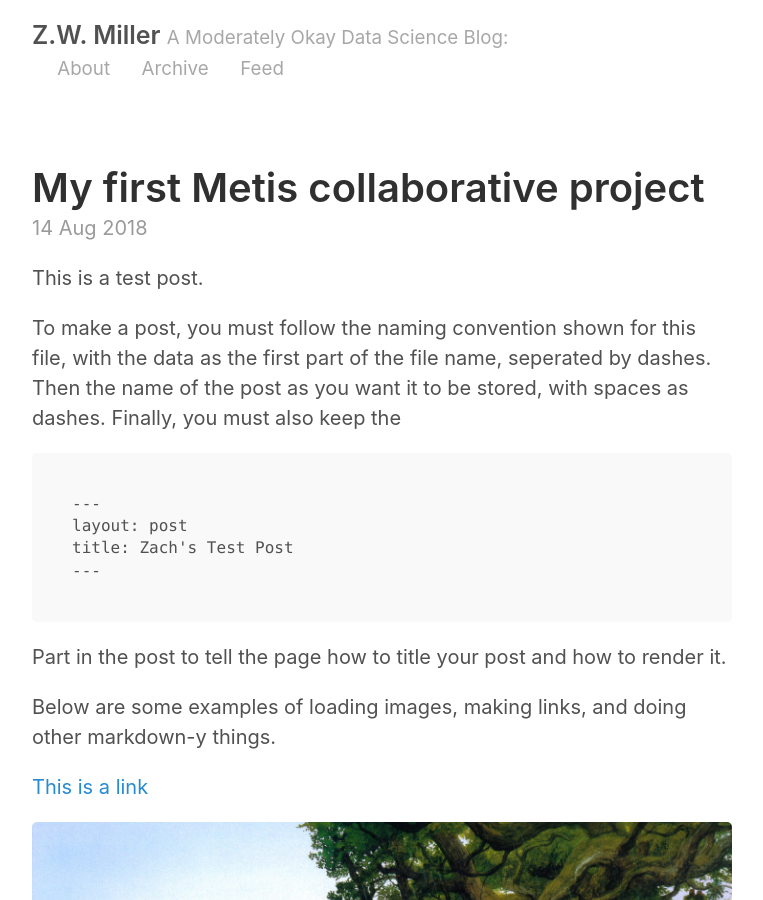
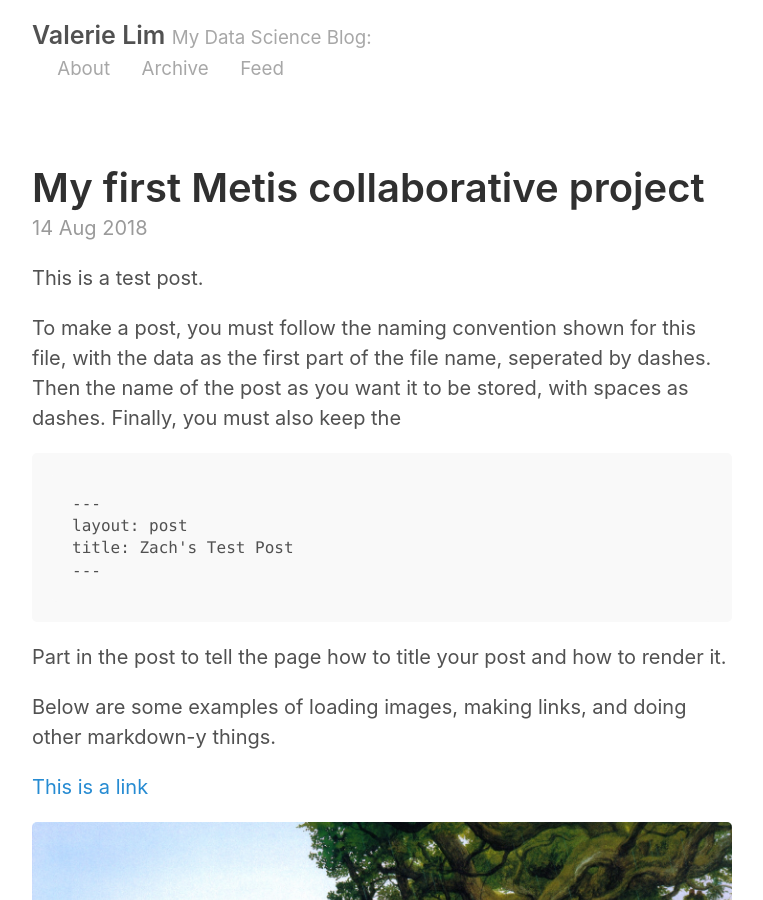
Before and after one commit to valerielimyh/valerielimyh.github.io, a Jekyll site: the page built from index.html, in a window 1280 px wide and 900 px high. Shown: the whole window, without its empty margins (258-1021 px from the left). Built offline with Jekyll 4.4.1, drawn with Linux system fonts in a browser that asks for light colours; the list of posts is cut into pages by our own code.

Commit message:
change yml file

```diff
--- a/_config.yml
+++ b/_config.yml
@@ -2,9 +2,9 @@
 permalink:           pretty
 
 # Setup
-title:               Z.W. Miller
-tagline:             A Moderately Okay Data Science Blog
-url:                 http://zwmiller.github.io
+title:               Valerie Lim
+tagline:             My Data Science Blog
+url:                 http://valerielimyh.github.io
 paginate:            2
 baseurl:             ""
 
@@ -17,14 +17,14 @@ sass:
 
 # About/contact
 author:
-  name:              Zach Miller
-  url:               https://twitter.com/zaglamir
-  email:             zach@thisismetis.com
+  name:              Valerie Lim
+  url:               https://www.linkedin.com/in/valerie-lim-yan-hui/
+  email:             valerieeelimyh@gmail.com
 
 # Custom vars
 version:             2.0.0
 github:
-  repo:              https://github.com/zwmiller
+  repo:              https://github.com/valerielimyh
 
 # Gems
 gems:
```
